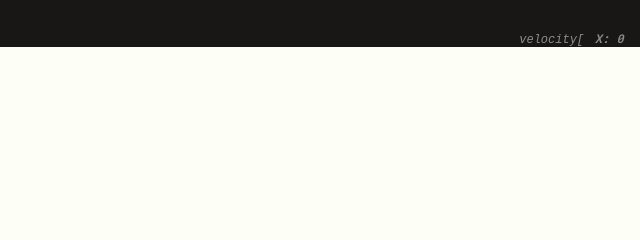
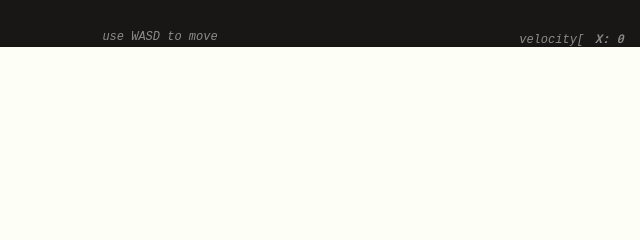
Before and after one commit to Froglodyte/ball-physics, a plain HTML site: page index.html in a window 1280 px wide. Shown: the top 240 px of the page, 480-1120 px from the left. Drawn offline with Linux system fonts and the light colour scheme; a web font is replaced by a local one.

Commit message:
Add files via upload

```diff
--- a/index.html
+++ b/index.html
@@ -26,6 +26,11 @@
                 </span>
                 ]
             </span>
+
+            <span class = "infoCont">use WASD to move</span>
+
+            </span>
+
             <span id="ballVel">
                 velocity[
                 <span class = "infoCont">
```
